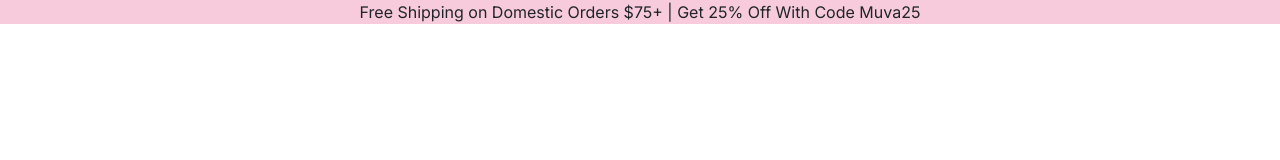
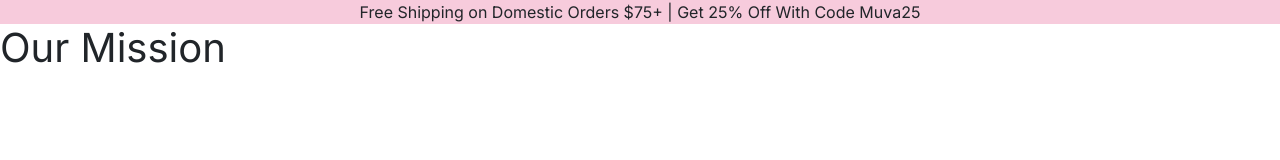
Before and after one commit to Gavin33/muvaBeautyBar, a website: page aboutus.html in a window 1280 px wide. Drawn offline with nearby package versions, Linux system fonts and the light colour scheme.

Commit message:
update code about us page

```diff
--- a/aboutus.html
+++ b/aboutus.html
@@ -46,7 +46,10 @@
     <div>
 
     </div>
-
+    <section id="ourmission">
+        <div class="ourmission-1">
+            <h1>Our Mission</h1>
+            <p></p>
     <!-- jQuery must come first, then Popper.js, then the Bootstrap JavaScript plugins.-->
     <script src="node_modules/jquery/dist/jquery.slim.min.js"></script>
     <script src="node_modules/popper.js/dist/umd/popper.min.js"></script>
```
